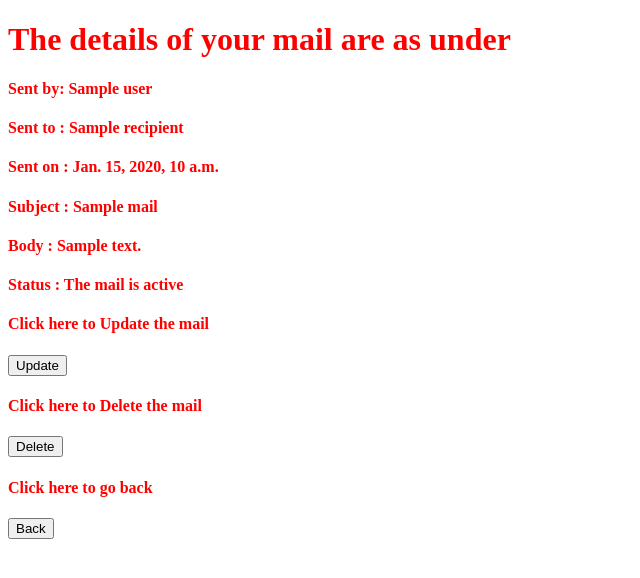
After one commit to 12Danish/Django_email_sender_app, a Django app: template email_functionality/templates/email_functionality/mail_details.html in a window 1280 px wide. The commit adds this page. Shown: the top 578 px of the page, without its empty margins (0-640 px from the left). Run offline with Django 3.2, Linux system fonts and the light colour scheme; the template is opened without the code that fills it: most values are stand-ins (such as "Sample title", 1, 10 or a date in 2020).

Commit message:
Added Details View and adjusted some HTML

```diff
--- /dev/null
+++ b/email_functionality/templates/email_functionality/mail_details.html
@@ -0,0 +1,50 @@
+{% extends 'layout.html' %}
+{% block head %}
+<title>Details</title>
+{% endblock %}
+
+{% block body %}
+<!-- Displaying all the details of the mail -->
+<div id="mail_details">
+    <h1>The details of your mail are as under</h1>
+    <div><h4>Sent by: {{mail.user}}</h4></div>
+    <div><h4>Sent to : {{mail.recipient}}</h4></div>
+    <div><h4>Sent on : {{mail.date_time}}</h4></div>
+    <div><h4>Subject : {{mail.subject}}</h4></div>
+    <div><h4>Body : {{mail.body}}</h4></div>
+    <div><h4>Status : The mail is {{mail.status}}</h4></div>
+</div>
+
+<!-- Adding option to go back to update mail -->
+<div id="update">
+    <h4>Click here to Update the mail</h4>
+    <a href="{% url 'email_functionality:update' %}">
+        <button>
+            Update
+        </button>
+    </a>
+</div>
+
+<!-- Adding option to go back to delete the mail -->
+<div id="delete">
+    <h4>Click here to Delete the mail</h4>
+    <a href="{% url 'email_functionality:delete' %}">
+        <button>
+           Delete
+        </button>
+    </a>
+</div>
+
+
+<!-- Adding option to go back to the previous page -->
+<div id="back">
+    <h4>Click here to go back</h4>
+    <a href="{% url 'email_functionality:dashboard' %}">
+        <button>
+            Back
+        </button>
+    </a>
+</div>
+
+
+{% endblock %}
--- a/email_functionality/templates/email_functionality/write_mail.html
+++ b/email_functionality/templates/email_functionality/write_mail.html
@@ -2,10 +2,11 @@
 {% block head %}
 <title>Compose</title>
 {% load static %}
-<script src="{% static 'js/script.js' %}"></script>
+<script src="{% static 'js/write_mail_script.js' %}"></script>
 {% endblock %}
 
 {% block body %}
+<!-- Displaying the django-form for writing mail -->
 <form id="myform" method="post">
     {% csrf_token %}
     {{ form.as_p }}
--- a/email_functionality/views.py
+++ b/email_functionality/views.py
@@ -21,8 +21,9 @@ class DraftsView(LoginRequiredMixin, ListView):
 
 
 class MailDetailsView(LoginRequiredMixin, DetailView):
-    pass
-
+    model = Mails
+    template_name = 'email_functionality/mail_details.html'
+    context_object_name = 'mail'
 
 class WriteMail(LoginRequiredMixin, FormView):
     template_name = 'email_functionality/write_mail.html'
--- a/users/templates/users/homepage.html
+++ b/users/templates/users/homepage.html
@@ -6,7 +6,7 @@
 
 {% block body %}
 <h1>Hey</h1>
-
+<!-- Displaying the option to register -->
 <div>If you are a new user. Click Here:
 <a href="{% url 'users:register' %}">
     <button>
@@ -16,6 +16,7 @@
 </div>
 <br>
 <br>
+<!-- Displaying the option to login -->
 <div>Already have an account. Click Here:
 <a href="{% url 'users:login' %}">
     <button>
--- a/users/templates/users/login.html
+++ b/users/templates/users/login.html
@@ -5,6 +5,7 @@
 
 {% block body %}
 <form method="post">
+    <!-- Displaying the django-form for logging in -->
     {% csrf_token %}
     {{form.as_p}}
     <input type="submit" value="Login">
--- a/users/templates/users/registration.html
+++ b/users/templates/users/registration.html
@@ -5,6 +5,7 @@
 
 {% block body %}
 <form method="post">
+    <!-- Displaying the django-form for registration -->
     {% csrf_token %}
     {{form.as_p}}
     <input type="submit" value="Register">
```
Also changed, not shown: email_functionality/templates/email_functionality/dashboard.html (+27 -5 lines), email_functionality/static/js/display_draft_script.js (added), email_functionality/static/js/write_mail_script.js (renamed from email_functionality/static/js/script.js).
